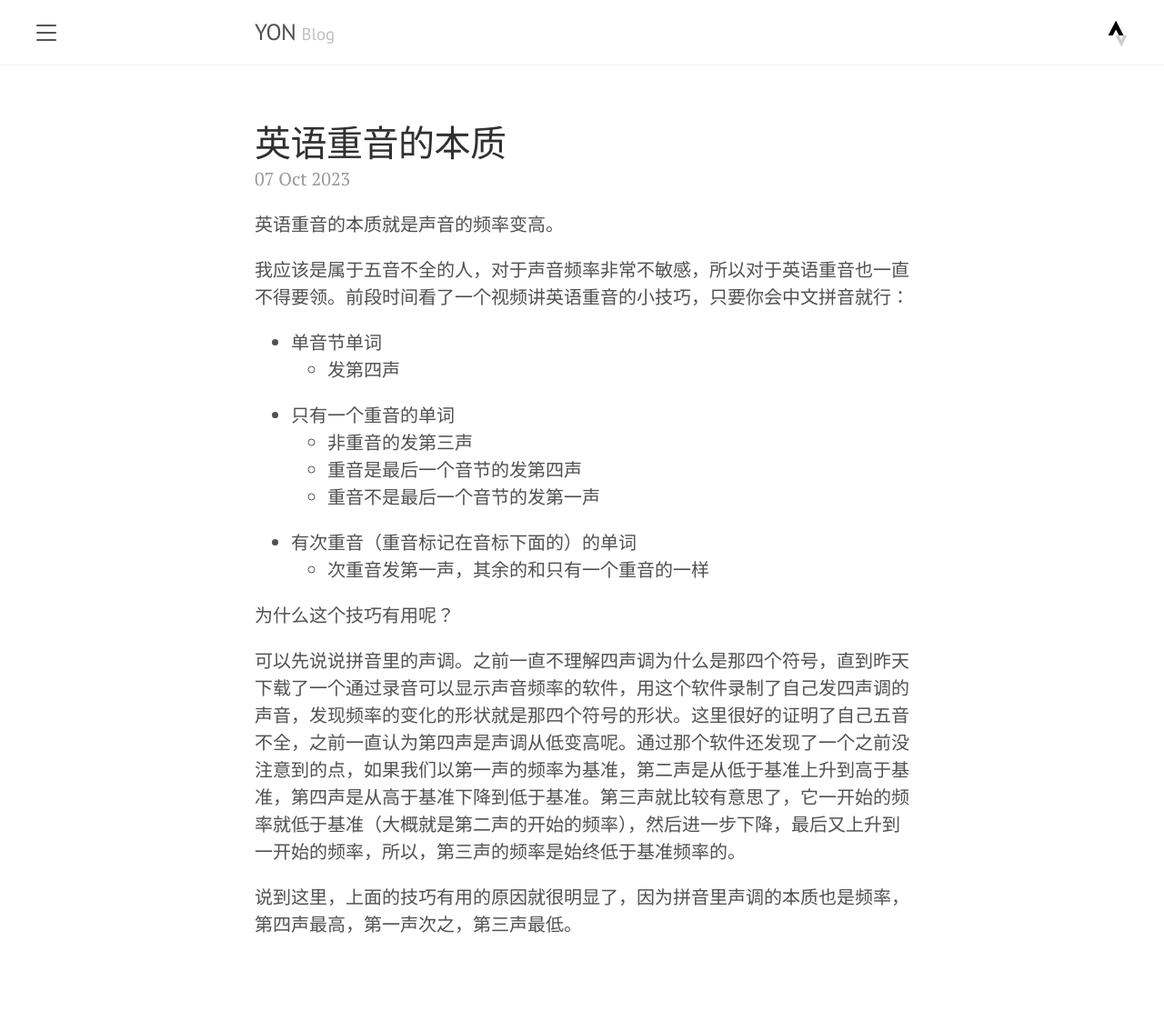
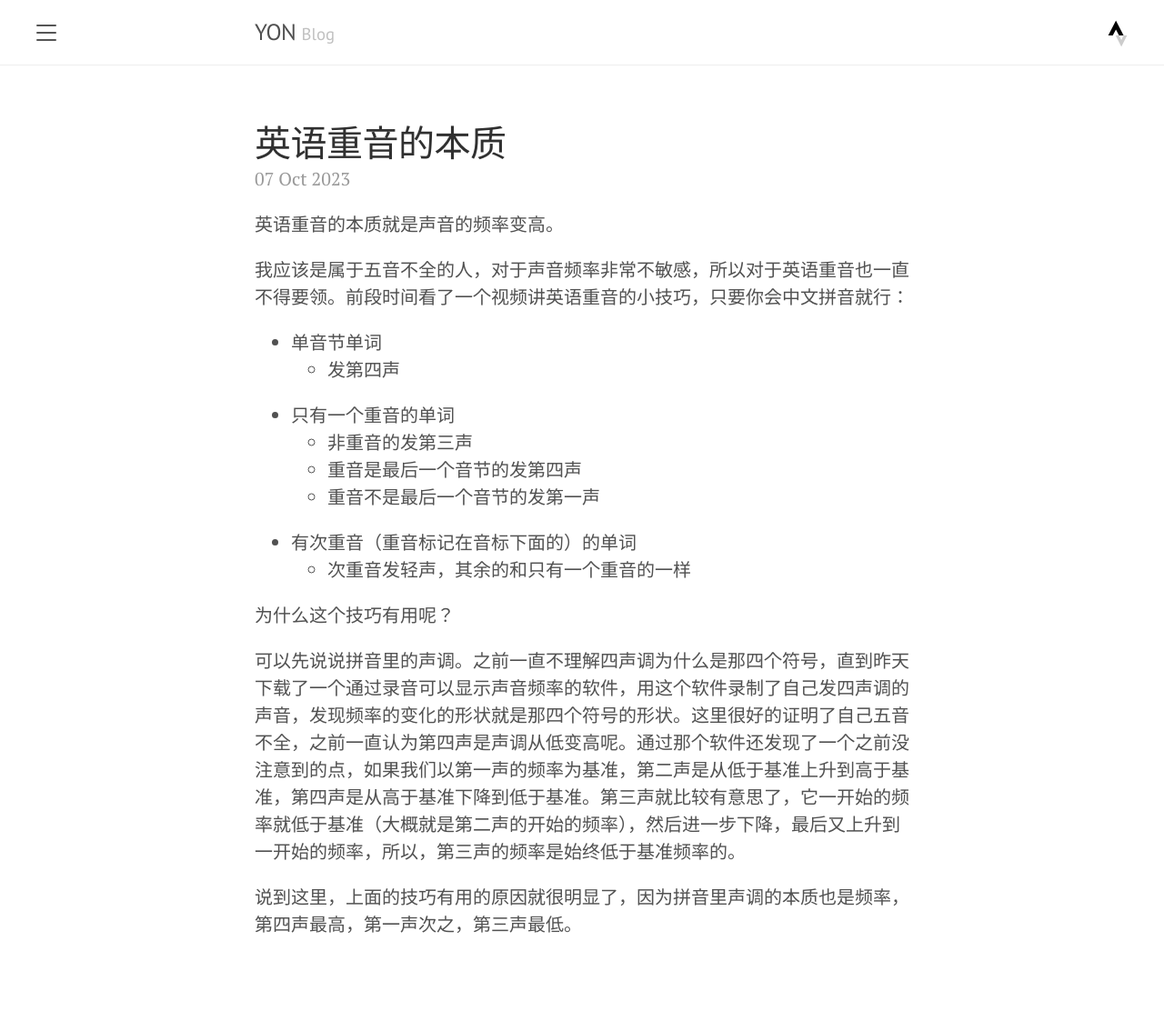
Before and after one commit to yoncise/yoncise.github.io, a Jekyll site: the page built from logs/_posts/2023/2023-10-07-141625282.md, in a window 1280 px wide. Shown: the whole page at 91% size. Built offline with Jekyll 4.4.1, drawn with Linux system fonts in a browser that asks for light colours.

Commit message:
语雀同步 英语重音的本质

```diff
--- a/logs/_posts/2023/2023-10-07-141625282.md
+++ b/logs/_posts/2023/2023-10-07-141625282.md
@@ -13,7 +13,7 @@ title: 英语重音的本质
    - 重音是最后一个音节的发第四声
    - 重音不是最后一个音节的发第一声
 - 有次重音（重音标记在音标下面的）的单词
-   - 次重音发第一声，其余的和只有一个重音的一样
+   - 次重音发轻声，其余的和只有一个重音的一样
 
 为什么这个技巧有用呢？
 
```
